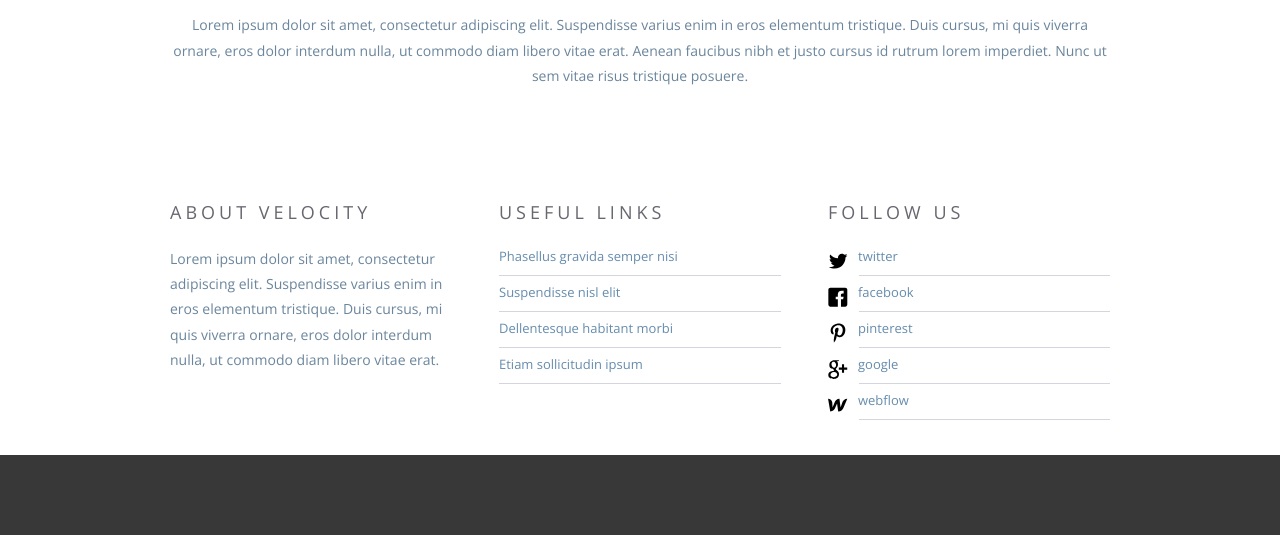
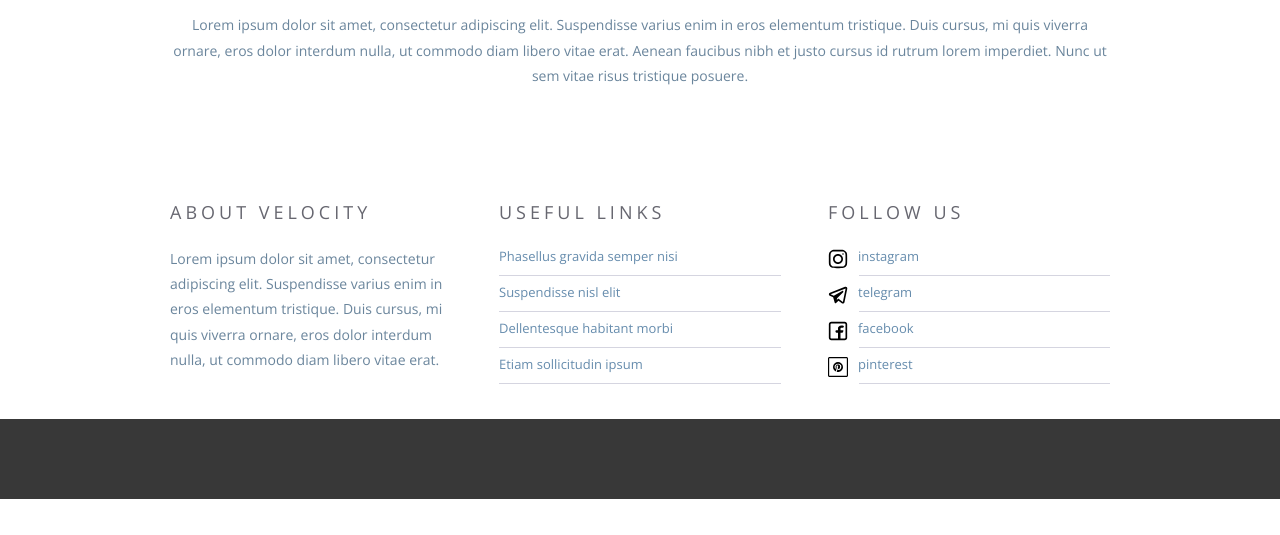
Before and after one commit to kiki2280/Fjordo, a plain HTML site: page index.html in a window 1280 px wide. Shown: the part 3192-3727 px from the top of the page. After the commit the page ends 3691 px from the top, so only its background shows below. Drawn offline with nearby package versions, Linux system fonts and the light colour scheme.

Commit message:
creaiting a svg sprite with icons in the footer

```diff
--- a/index.html
+++ b/index.html
@@ -176,14 +176,32 @@
                 <div class="footer__social">
                     <h4>follow us</h4>
                     <ul>
-                        <li><img src="./img/icon_twitter.svg" alt=""><a href="#">twitter</a></li>
-                        <li><img src="./img/icon_facebook.svg" alt=""><a href="#">facebook</a></li>
-                        <li><img src="./img/icon_pinterest.svg" alt=""><a href="#">pinterest</a></li>
-                        <li><img src="./img/icon_google.svg" alt=""><a href="#">google</a></li>
-                        <li><img src="./img/icon_webflow.svg" alt=""><a href="#">webflow</a></li>
+                        <li><svg >
+                                <use
+                                href="./img/symbol-defs.svg#icon-icon1" alt=""
+                                ></use>
+                            </svg><a href="https://www.instagram.com/">instagram</a>
+                        </li>
+                        <li><svg >
+                                <use
+                                href="./img/symbol-defs.svg#icon-icon2"
+                                ></use>
+                            </svg><a href="https://web.telegram.org/k/">telegram</a>
+                        </li>
+                        <li><svg >
+                                <use
+                                href="./img/symbol-defs.svg#icon-icon3"
+                                ></use>
+                            </svg><a href="https://www.facebook.com/?locale=ru_RU">facebook</a>
+                        </li>
+                        <li><svg >
+                                <use
+                                href="./img/symbol-defs.svg#icon-icon5"
+                                ></use>
+                            </svg><a href="https://www.pinterest.com/">pinterest</a>
+                        </li>
                     </ul>
                 </div>
-
             </div>
         </div>
 
--- a/style.css
+++ b/style.css
@@ -421,12 +421,12 @@ p {
     width: calc(100% - 31px);/* отступ нижнего подчёркивания от иконок  */
 }
 
-.footer__social img {
-    margin-top: 5px;
+.footer__social svg {
+    margin-top: 3px;
     margin-right: 10px;
 }
 
-.footer__social img {
+.footer__social svg {
     width: 20px;
     height: 20px;
     object-fit: contain;
```
Also changed, not shown: img/icon_facebook.svg (deleted), img/icon_google.svg (deleted), img/icon_pinterest.svg (deleted), img/icon_twitter.svg (deleted), img/icon_webflow.svg (deleted), img/symbol-defs.svg (added).
